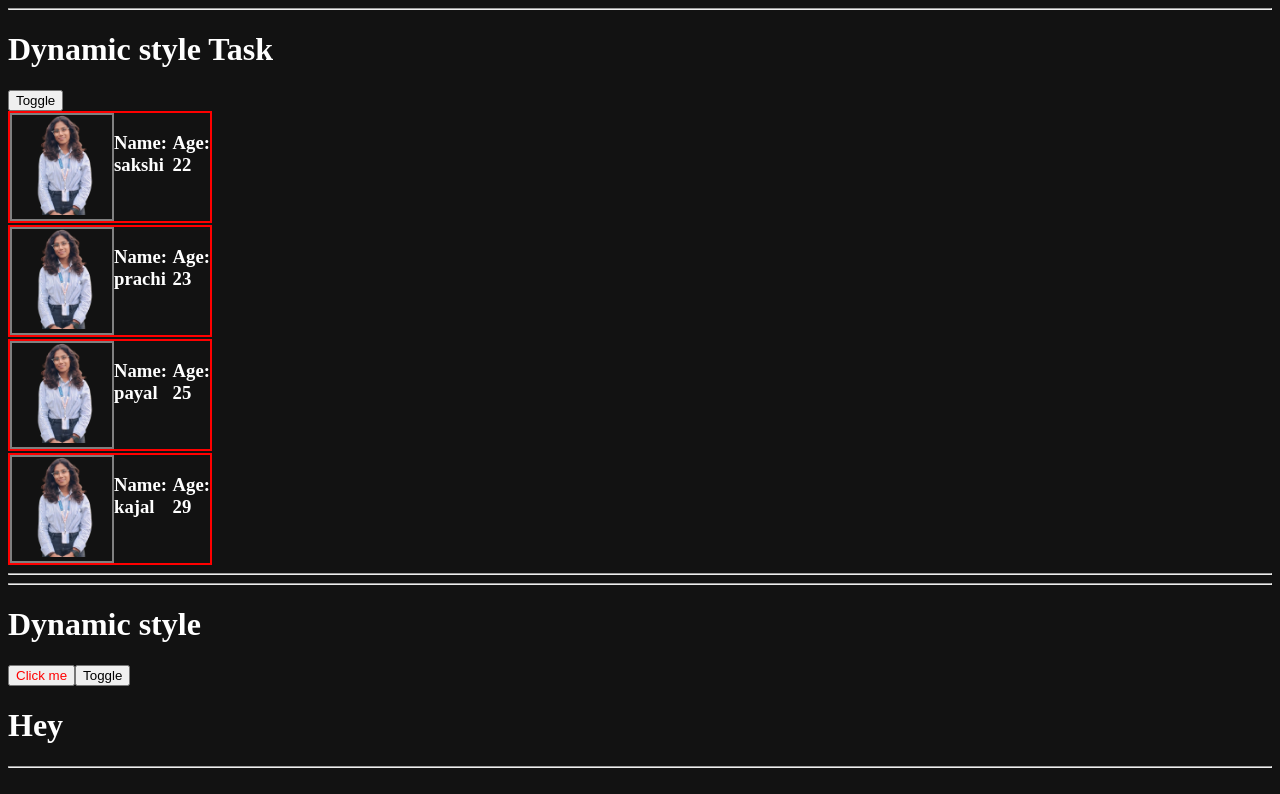
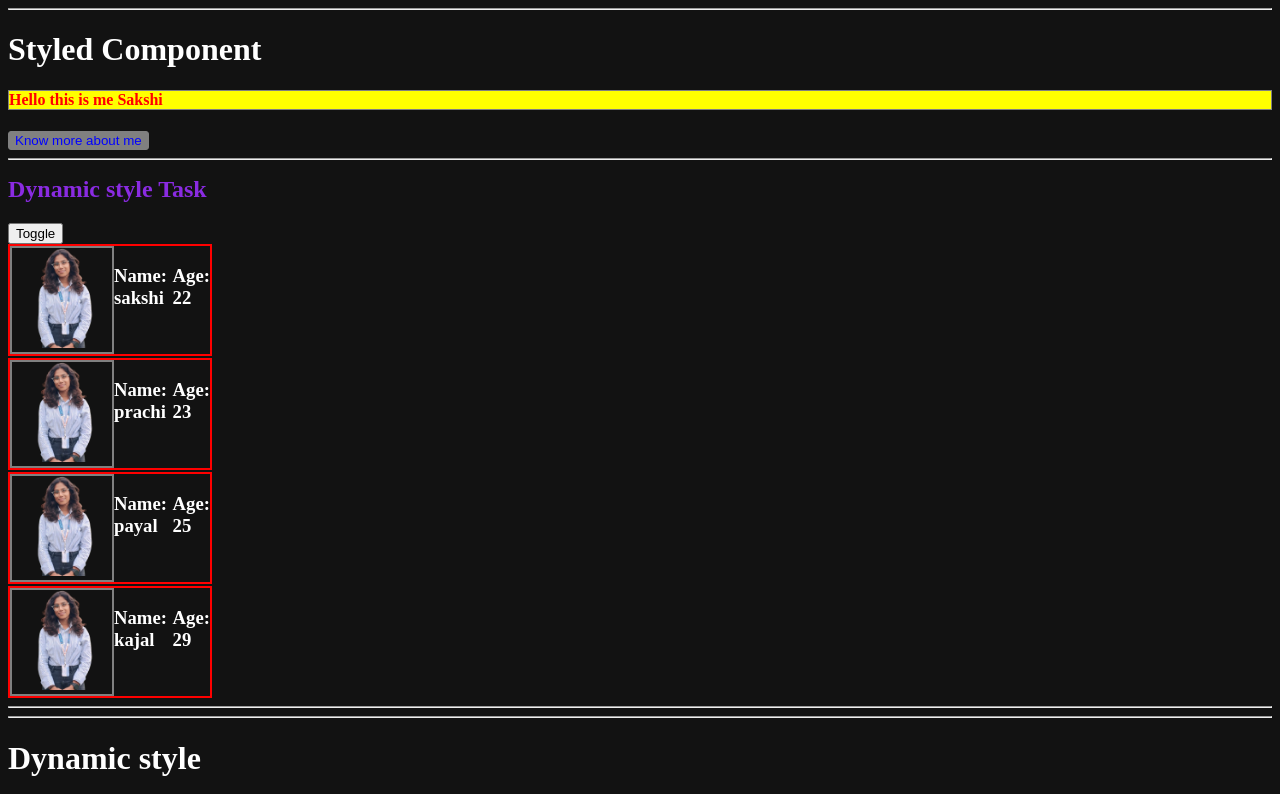
Before and after one commit to sak033/react-blog, a React (Vite) app: page / in a window 1280 px wide. Shown: the top 794 px of the page. Built offline with nearby package versions, Linux system fonts and the light colour scheme.

Commit message:
External CSS, CSS module, and Styled Components

```diff
--- a/package.json
+++ b/package.json
@@ -12,7 +12,9 @@
   "dependencies": {
     "react": "^19.2.0",
     "react-clock": "^6.0.0",
-    "react-dom": "^19.2.0"
+    "react-dom": "^19.2.0",
+    "styled-component": "^2.8.0",
+    "styled-components": "^6.4.2"
   },
   "devDependencies": {
     "@eslint/js": "^9.39.1",
--- a/src/App.jsx
+++ b/src/App.jsx
@@ -29,6 +29,7 @@ import PropsSideEffectInHook from './PropsSideEffectInHook'
 import DynamicStyle from './DynamicStyle'
 import DynamicStyleTask from './DynamicStyleTask'
 import PersonData from './PersonData'
+import StyledComponent from './StyledComponent'
 
 
 function App() {
@@ -50,6 +51,7 @@ function App() {
    let userArray=["sakshi",21,"sakshi@gmail.com"]
   return(
    <div>
+    <StyledComponent/>
     <PersonData/>
     <DynamicStyle/>
     <HandlingDependencyInHooks/>
--- a/src/DynamicStyleTask.jsx
+++ b/src/DynamicStyleTask.jsx
@@ -1,15 +1,15 @@
 import React, { useState } from 'react'
 import Image from './assets/experience_img.png'
 import PersonData from './PersonData'
+import styles from './DynamicStyleTask.module.css'
 
 const DynamicStyleTask = ({data}) => {
     const [display, setDisplay]=useState(true);
-
-
-  return (
+return (
     <div>
         <hr />
-         <h1>Dynamic style Task</h1>
+
+         <h1 className={styles.heading}>Dynamic style Task</h1>
          <button onClick={()=>setDisplay(!display)}>Toggle</button>
 
          {
--- /dev/null
+++ b/src/DynamicStyleTask.module.css
@@ -0,0 +1,6 @@
+.heading{
+    font-size: 24px;
+    color: blueviolet;
+    font-weight: bold;
+    margin-bottom: 20px;
+}
--- /dev/null
+++ b/src/StyledComponent.jsx
@@ -0,0 +1,29 @@
+import React from 'react'
+import styled from "styled-components"
+
+const StyledComponent = () => {
+
+     const Heading=styled.h4`
+    color:red;
+    background-color:yellow;
+    border:1px solid gray;
+    `
+
+     const Button=styled.button({
+    color:'blue',
+    backgroundColor:'gray',
+    border:'1px solid gray',
+    borderRadius:'3px'
+     })
+
+  return (
+    <div>
+        <hr />
+        <h1>Styled Component</h1>
+       <Heading>Hello this is me Sakshi</Heading>
+       <Button> Know more about me</Button>
+    </div>
+  )
+}
+
+export default StyledComponent
```
Also changed, not shown: 1 other file (tests, documents, lock files or other folders).
